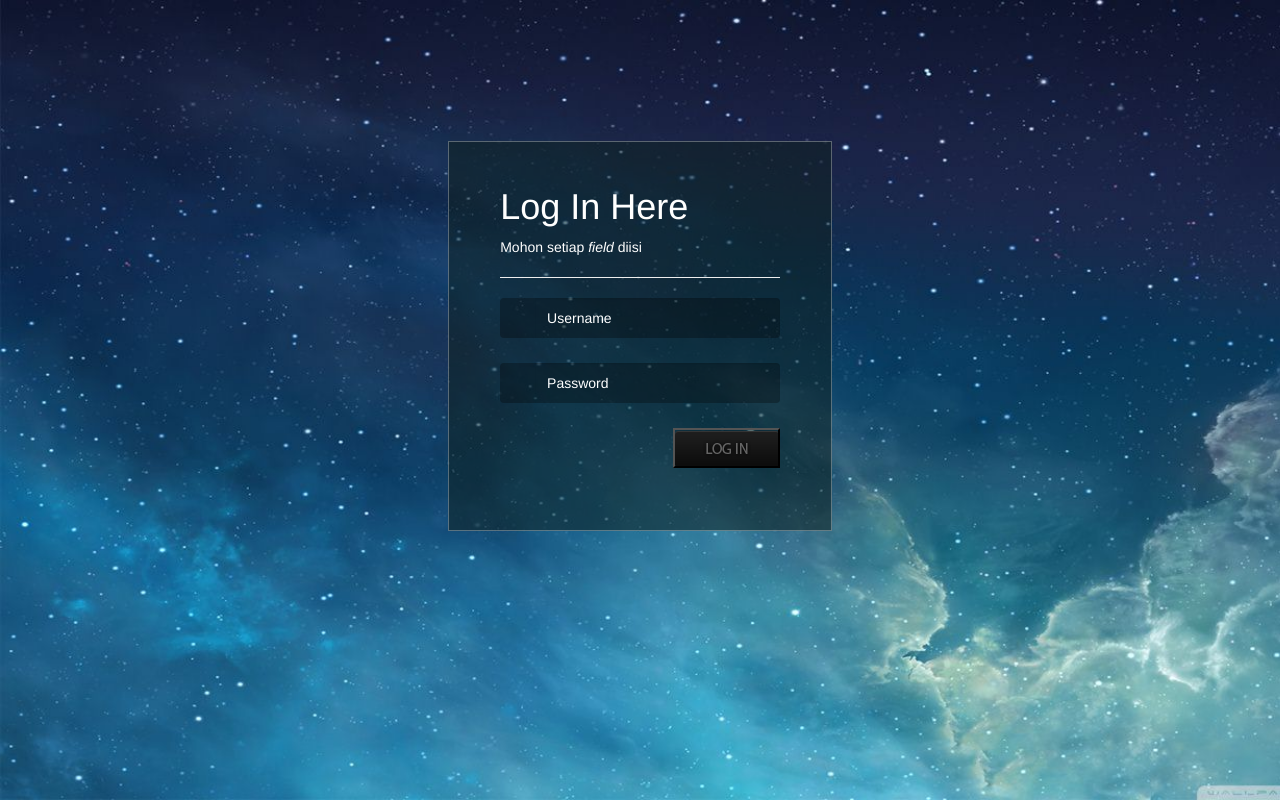
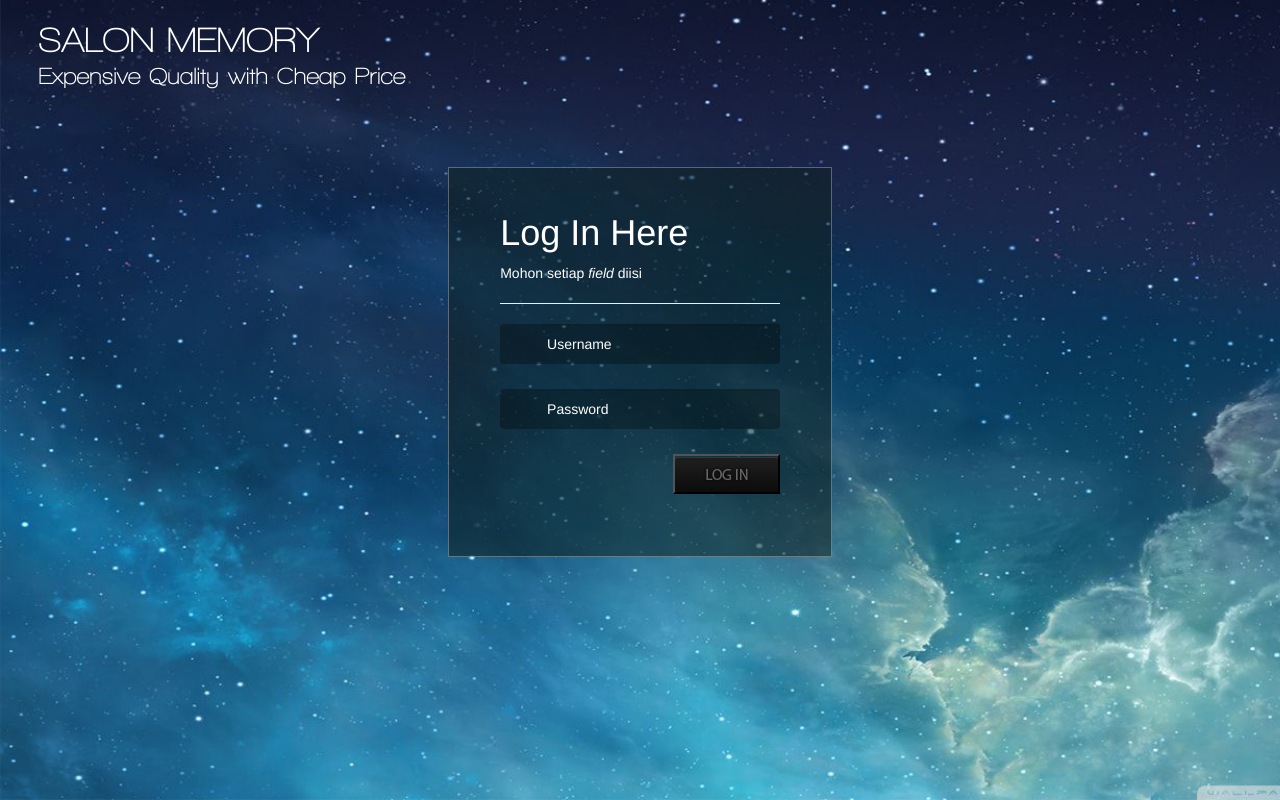
Before and after one commit to indam-m/salonmemori, a PHP site: page /login.php in a window 1280 px wide. Run offline with PHP 8.4, Linux system fonts and the light colour scheme; some web fonts are replaced.

Commit message:
dipercantik dikit

```diff
--- a/assets/css/my-css.css
+++ b/assets/css/my-css.css
@@ -1,6 +1,21 @@
 @font-face {
     font-family: "SourceSansPro";
     src: url(../fonts/SourceSansPro-Regular.otf) format("truetype");
+}
+
+@font-face {
+    font-family: "GeosansLight";
+    src: url(../fonts/Walkway_Bold.ttf) format("truetype");
+}
+
+.logo {
+    font-family: "GeosansLight";
+    color: #ffffff;
+    margin-left: 3%;
+}
+
+.logo h3{
+    margin-top: -0.5%;
 }
 
 .glass {
@@ -9,7 +24,7 @@
     height: 40%;
     background-size: cover;
     content: ' ';
-    margin-top: 11%;
+    margin-top: 6%;
     margin-left: auto ;
     margin-right: auto ;
     padding: 4%;
@@ -276,6 +291,7 @@
 
 .tabel-radio {
     margin-bottom: 3%;
+    width: 100% !important;
 }
 
 .tabel-radio th{
--- a/login.php
+++ b/login.php
@@ -7,6 +7,11 @@
     </head>
 
     <body class="background">
+        <div class="logo">
+            <h1>SALON MEMORY</h1>
+            <h3>Expensive Quality with Cheap Price</h3>
+        </div>
+
         <article class="glass">
             <font color="white">
                 <h1>Log In Here</font-color></h1>
--- a/pembukuan.php
+++ b/pembukuan.php
@@ -72,6 +72,7 @@ else if($_COOKIE['role'] != 1)
                 <th><input type="text" id="datepicker" class="form-control transparent-input-field" placeholder="Tanggal Awal"></th>
                 <th class="narrow-width"><center><font color="white">s.d.</font></center></th>
                 <th><input type="text" id="datepicker2" class="form-control transparent-input-field" placeholder="Tanggal Akhir"></th>
+                <th>&nbsp;&nbsp;&nbsp;&nbsp;<label class="btn btn-warning float-right">Buat Laporan Pembukuan</th>
                 </table>
                 </div>
             </div>
```
Also changed, not shown: assets/fonts/Walkway_Bold.ttf (added), assets/fonts/Walkway_SemiBold.ttf (added), assets/fonts/Walkway_UltraBold.ttf (added).
